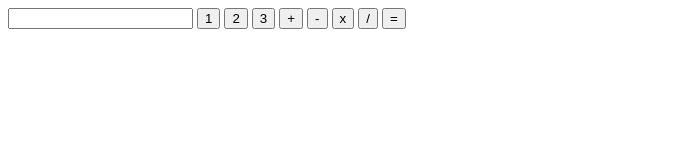
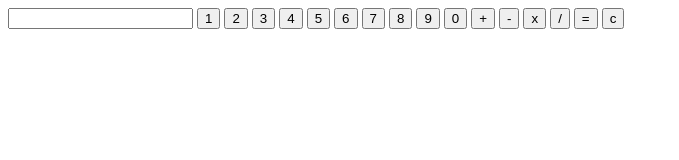
Before and after one commit to angelikaSemeniuk/Calculator, a plain HTML site: page index.html in a window 1280 px wide. Shown: the whole page, without its empty margins (0-679 px from the left). Drawn offline with Linux system fonts and the light colour scheme.

Commit message:
Add input and clear button

```diff
--- a/index.html
+++ b/index.html
@@ -9,11 +9,20 @@
     <button onclick="clickOnButton(1)">1</button>
     <button onclick="clickOnButton(2)">2</button>
     <button onclick="clickOnButton(3)">3</button>
+    <button onclick="clickOnButton(4)">4</button>
+    <button onclick="clickOnButton(5)">5</button>
+    <button onclick="clickOnButton(6)">6</button>
+    <button onclick="clickOnButton(7)">7</button>
+    <button onclick="clickOnButton(8)">8</button>
+    <button onclick="clickOnButton(9)">9</button>
+    <button onclick="clickOnButton(0)">0</button>
     <button onclick="clickOnSign('+')"> + </button>
     <button onclick="clickOnSign('-')"> - </button>
     <button onclick="clickOnSign('*')"> x </button>
     <button onclick="clickOnSign('/')"> / </button>
     <button onclick="calculate()">=</button>
+    <button onclick="clearCalculation()">c</button>
+
 
     <script src="index.js"></script>
 </body>
--- a/index.js
+++ b/index.js
@@ -1,11 +1,11 @@
 
 var arrayOfElements = []; // [1, "+", 1]
 var enteredNumber = ""; // 111
+var input = document.querySelector("input");
 
 function clickOnButton(number) {
     enteredNumber = enteredNumber + number;
-    console.log("enteredNumber", enteredNumber);
-
+    input.value += number;
 }
 
 function clickOnSign(sign) {
@@ -14,14 +14,16 @@ function clickOnSign(sign) {
     }
     if (typeof arrayOfElements[arrayOfElements.length-1] == "number") {
         arrayOfElements.push(sign);
+        input.value += sign;
     } else if (arrayOfElements[arrayOfElements.length-1] !== sign) {
         arrayOfElements[arrayOfElements.length-1] = sign;
+        input.value += sign;
     }
-
     enteredNumber = "";
 }
 
 function calculate() {
+    input.value = "";
     arrayOfElements.push(+enteredNumber);
     var res = 0;
     var madeFirstOperation = false;
@@ -59,9 +61,15 @@ function calculate() {
             }
         }
     }
+    input.value = res;
     console.log("res", res);
     console.log("arrayOfElements", arrayOfElements);
     arrayOfElements = [res];
     enteredNumber = "";
 
 }
+
+function clearCalculation() {
+    input.value = "";
+    arrayOfElements = [];
+}
```
